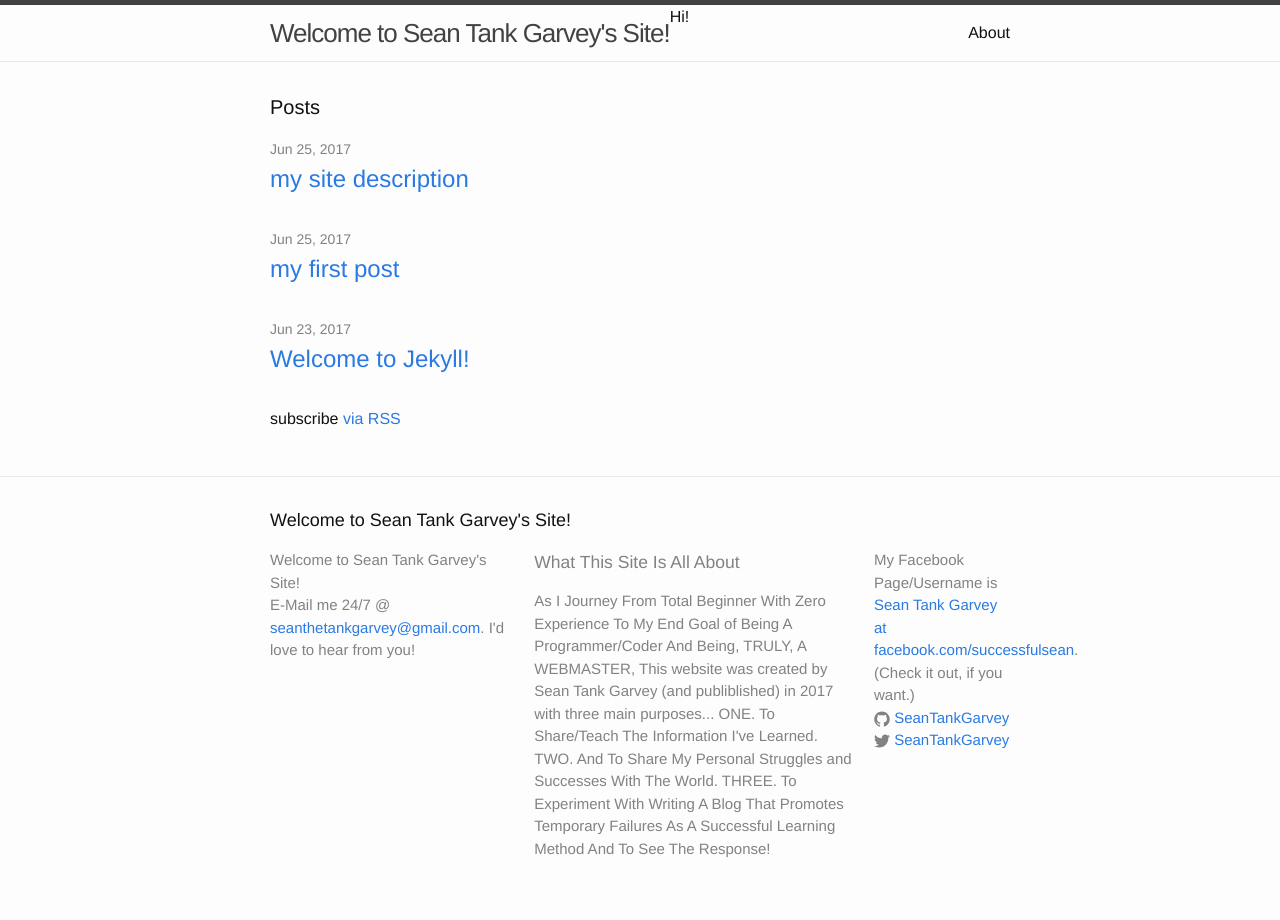
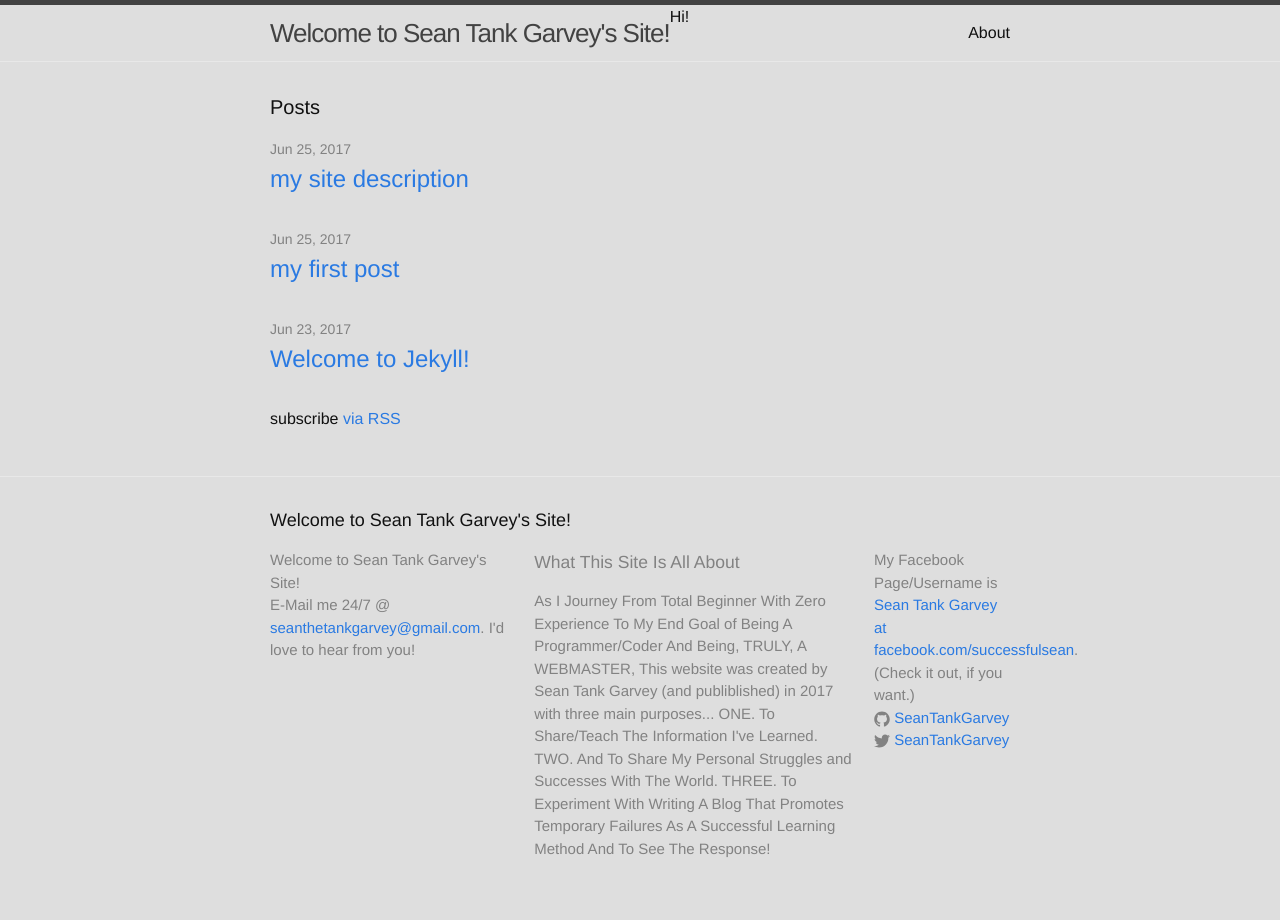
Before and after one commit to SeanTankGarvey/SeanTankGarvey.github.io, a Jekyll site: the page built from index.html, in a window 1280 px wide. Built offline with Jekyll 4.4.1, drawn with Linux system fonts in a browser that asks for light colours.

Commit message:
Update main.scss
$background-color from #fdfdfd to #dedede

```diff
--- a/css/main.scss
+++ b/css/main.scss
@@ -15,7 +15,7 @@ $base-line-height: 1.5;
 $spacing-unit:     30px;
 
 $text-color:       #111;
-$background-color: #fdfdfd;
+$background-color: #dedede;
 $brand-color:      #2a7ae2;
 
 $grey-color:       #828282;
```
